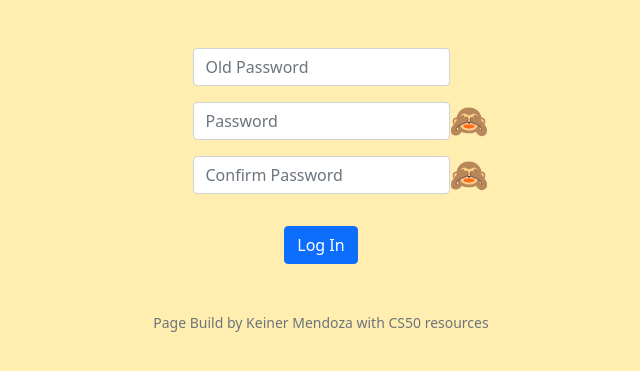
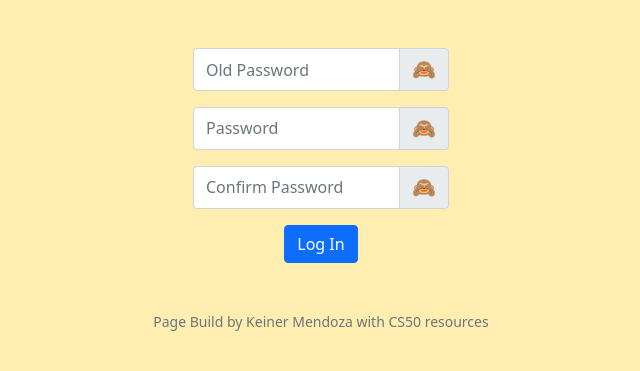
Before and after one commit to keinermendoza/emoji-food, a Flask app: page /change_password in a window 1280 px wide. Shown: the part 69-440 px from the top of the page, without its empty margins (319-959 px from the left). Run offline with Flask 2, Linux system fonts and the light colour scheme; the visitor is signed in with stand-in values (Sample User, id 1).

Commit message:
changing the input passwords

```diff
--- a/static/action.js
+++ b/static/action.js
@@ -49,6 +49,18 @@ window.onload = function()
             document.getElementById('confirmation').type = "password";
         }
     });
+    document.getElementById('old_password-emoji').addEventListener('click', function() {
+        if (this.innerHTML == '🙈') {
+            this.innerHTML = '👀';
+            document.getElementById('old_password').type = "text";
+        }
+        else
+        {
+            this.innerHTML = '🙈';
+            document.getElementById('old_password').type = "password";
+        }
+    });
+
 
     // checking if password an confirmation-password match on-live
     // I toke this function from https://flaviocopes.com/how-to-add-event-listener-multiple-elements-javascript/
--- a/static/style.css
+++ b/static/style.css
@@ -1,3 +1,11 @@
+/* BOOTSTRAP CLASS */
+.input-group {
+  max-width: 16rem;
+  display: flex;
+  flex-wrap: nowrap;
+}
+
+
 :root {
   --back--color: #FFEEAF;
   --let--color: rgb(0, 0, 0);
@@ -50,10 +58,10 @@ body {
   margin-bottom: 0.2rem;
 }
 .password-emoji {
-  font-size: 2rem;
-  position: absolute;
+  font-size: 1.2rem;
+  /* position: absolute;
   left: calc(50% + 8rem);
-  margin-top: -2.75rem;
+  margin-top: -2.75rem; */
 }
 .password-emoji:hover {
   cursor:pointer;
--- a/templates/change_password.html
+++ b/templates/change_password.html
@@ -12,22 +12,30 @@
 
     {% else %}
         action="{{url_for('change_password')}}">
-
-        <div class="mb-3">
-            <input class="form-control mx-auto w-auto" aitofocus autocomplete="off" id="old_password" name="old_password" placeholder="Old Password" type="password">
+        <div class="input-group mb-3 mx-auto w-auto">
+            <input class="form-control mx-auto w-auto" id="old_password" name="old_password" placeholder="Old Password"
+                type="password" title="Must confirm your password" aria-describedby="old_password-emoji">
+            <span translate="no" id="old_password-emoji" class="input-group-text password-emoji">🙈</span>
         </div>
 
     {% endif %}
+        <div class="input-group mb-3 mx-auto w-auto">
 
-        <div class="mb-3">
-            <input class="form-control mx-auto w-auto" aitofocus autocomplete="off" id="password" name="password" placeholder="Password" type="password">
-            <span translate="no" id="password-emoji" class="password-emoji" >🙈</span>
+            <!-- pattern copied from http://w3.unpocodetodo.info/utiles/regex-ejemplos.php?type=psw -->
+            <input class="form-control" id="password" name="password" placeholder="Password" type="password"
+            title="From 8 to 16 characters, at least one upper, one lower, one number and one symbol" aria-describedby="password-emoji">
+
+            <span translate="no" id="password-emoji" class="input-group-text password-emoji">🙈</span>
+            <!-- pattern="^(?=.*\d)(?=.*[\u0021-\u002b\u003c-\u0040])(?=.*[A-Z])(?=.*[a-z])\S{8,16}$" -->
+
         </div>
-        <div class="mb-3">
-            <input class="form-control mx-auto w-auto" id="confirmation" autocomplete="off" name="confirmation" placeholder="Confirm Password" type="password">
-            <span translate="no" id="confirmation-emoji" class="password-emoji" id="visibility">🙈</span>
-            <p id="password-state-match"></p>
+
+        <div class="input-group mb-3 mx-auto w-auto">
+            <input class="form-control mx-auto w-auto" id="confirmation" name="confirmation" placeholder="Confirm Password"
+                type="password" title="Must confirm your password" aria-describedby="confirmation-emoji">
+            <span translate="no" id="confirmation-emoji" class="input-group-text password-emoji" id="visibility">🙈</span>
         </div>
+
         <button class="btn btn-primary" type="submit">Log In</button>
     </form>
 {% endblock %}
```
Also changed, not shown: templates/login.html (+10 -4 lines), templates/register.html (+12 -12 lines).
